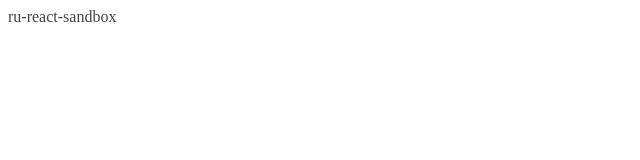
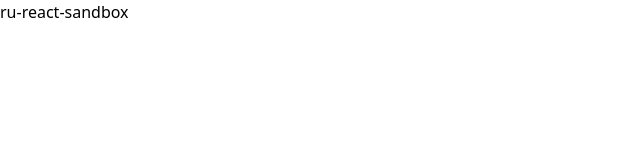
Before and after one commit to rutan/ru-react-sandbox, a React (Vite) app: page / in a window 1280 px wide. Shown: the top 160 px of the page, without its empty margins (0-640 px from the left). Built offline with nearby package versions, Linux system fonts and the light colour scheme.

Commit message:
use tailwind

```diff
--- a/index.html
+++ b/index.html
@@ -4,10 +4,17 @@
     <meta charset="UTF-8" />
     <meta name="viewport" content="width=device-width,initial-scale=1.0" />
     <title>ru-react-sandbox</title>
-    <link rel="stylesheet" href="./node_modules/ress/dist/ress.min.css" />
-    <link rel="stylesheet" href="./src/global.scss" />
+    <link rel="stylesheet" href="./src/global.css" />
+    <script>
+      document.documentElement.classList.toggle(
+        'dark',
+        localStorage.theme === 'dark' ||
+          (!('theme' in localStorage) &&
+            window.matchMedia('(prefers-color-scheme: dark)').matches)
+      );
+    </script>
   </head>
-  <body>
+  <body class="text-black dark:text-white bg-white dark:bg-gray-900">
     <div id="root"></div>
     <script type="module" src="./src/index.ts"></script>
   </body>
--- a/package.json
+++ b/package.json
@@ -15,16 +15,16 @@
   "dependencies": {
     "react": "^19.1.1",
     "react-dom": "^19.1.1",
-    "ress": "^5.0.2"
+    "tailwindcss": "^4.1.11"
   },
   "devDependencies": {
     "@biomejs/biome": "2.1.4",
+    "@tailwindcss/vite": "^4.1.11",
     "@types/react": "^19.1.9",
     "@types/react-dom": "^19.1.7",
     "@vitejs/plugin-react": "^5.0.0",
     "cross-env": "^10.0.0",
     "npm-run-all2": "^8.0.4",
-    "sass": "^1.90.0",
     "typescript": "^5.9.2",
     "vite": "^7.1.1"
   },
--- /dev/null
+++ b/src/global.css
@@ -0,0 +1,10 @@
+@import "tailwindcss";
+
+@custom-variant dark (&:where(.dark, .dark *));
+
+html,
+body,
+#root {
+  width: 100%;
+  height: 100%;
+}
--- a/src/global.scss
+++ /dev/null
@@ -1,11 +0,0 @@
-html,
-body,
-#root {
-  width: 100%;
-  height: 100%;
-}
-
-body {
-  background: #fff;
-  color: #444;
-}
--- a/vite.config.ts
+++ b/vite.config.ts
@@ -1,6 +1,7 @@
+import tailwindcss from '@tailwindcss/vite';
 import react from '@vitejs/plugin-react';
 import { defineConfig } from 'vite';
 
 export default defineConfig({
-  plugins: [react()],
+  plugins: [react(), tailwindcss()],
 });
```
Also changed, not shown: 1 other file (tests, documents, lock files or other folders).
